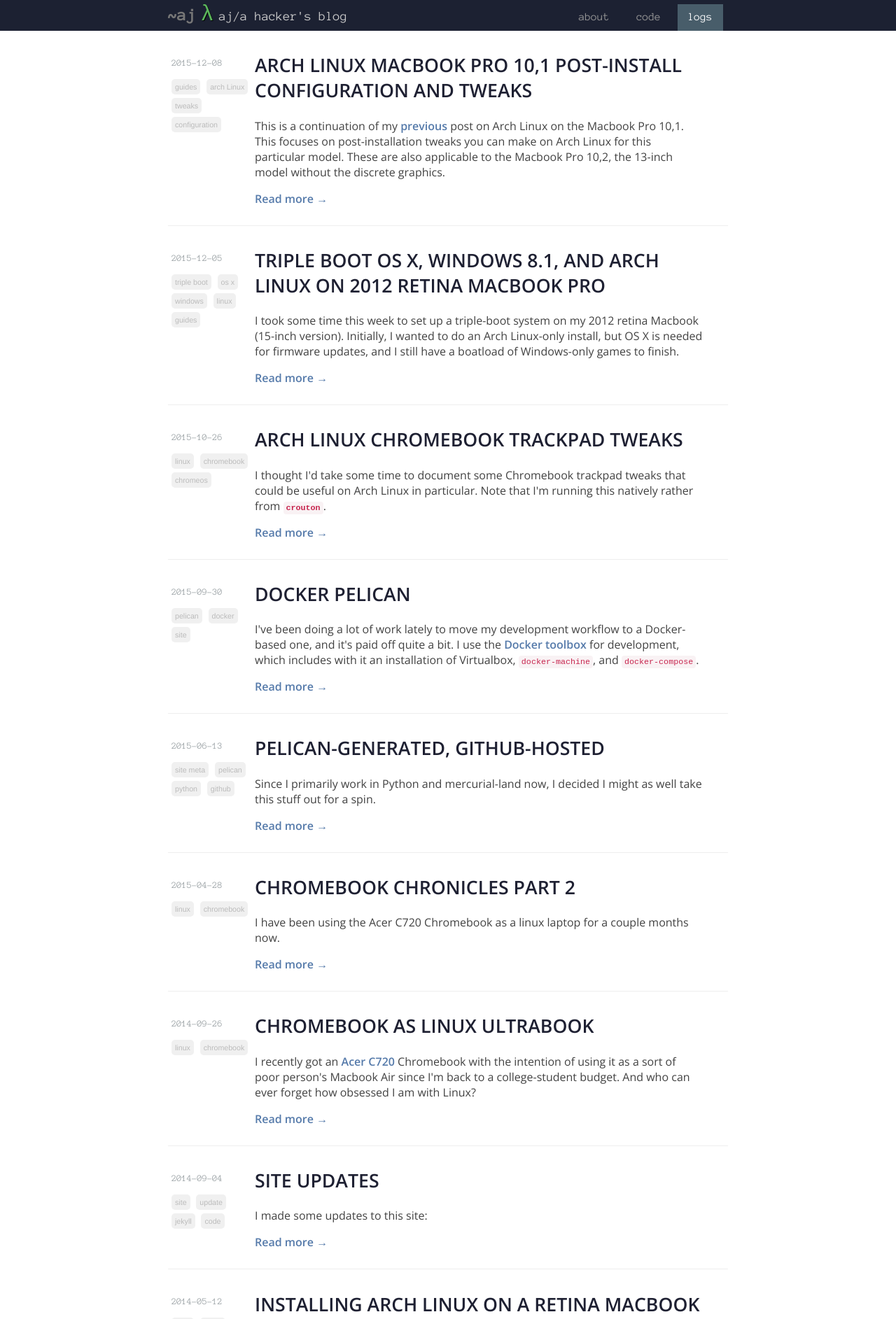
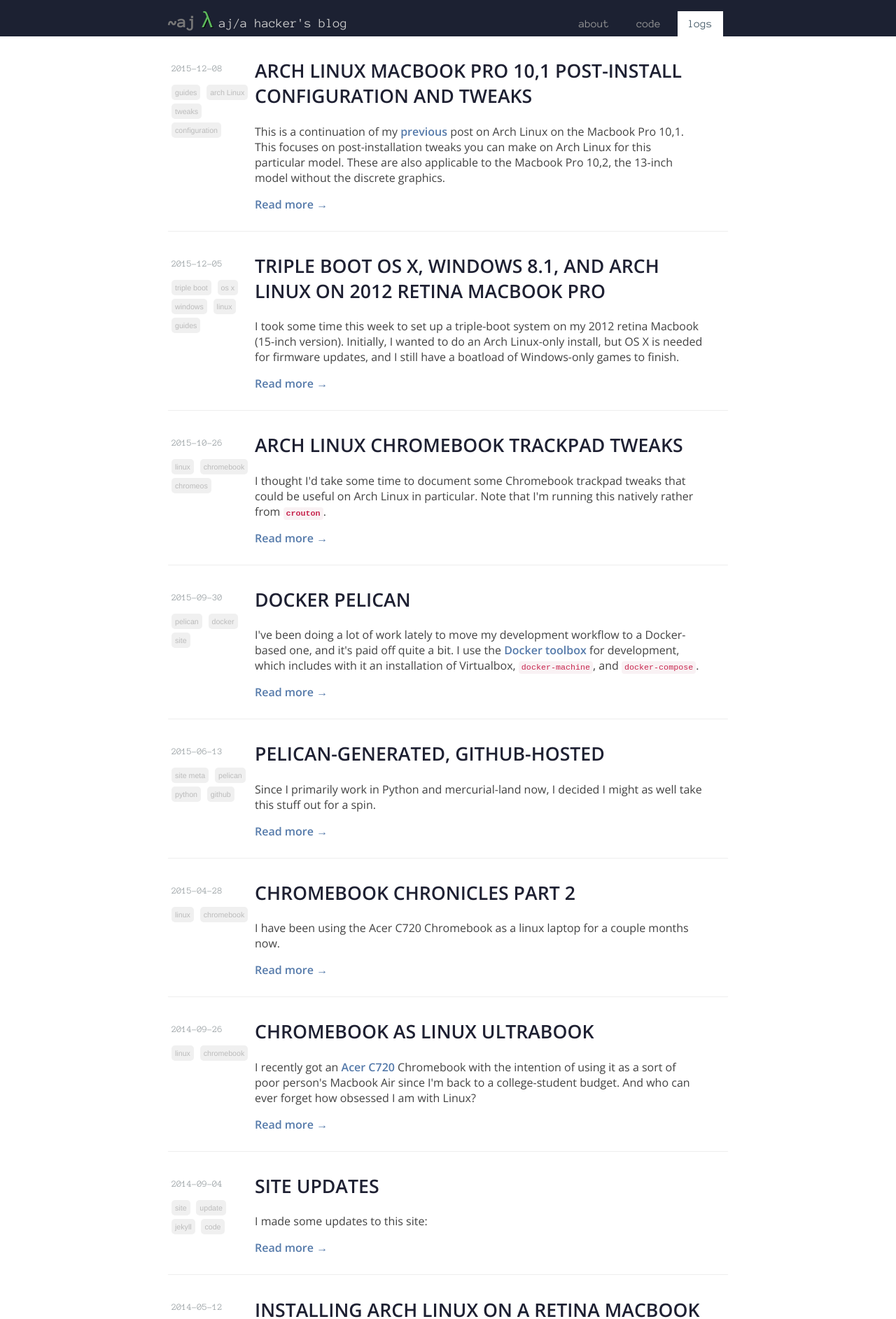
Before and after one commit to bitjockey42/astrohckr.github.io, a Jekyll site: the page built from index.md, in a window 1280 px wide. Shown: the top 1885 px of the page at 70% size. Built offline with Jekyll 4.4.1, drawn with Linux system fonts in a browser that asks for light colours; some web fonts are replaced.

Commit message:
Adjust the header

```diff
--- a/_includes/header.html
+++ b/_includes/header.html
@@ -1,6 +1,6 @@
 <header class="header">
   <div class="row center">
-    <div class="col-lg-1">
+    <div class="col-lg-1 site-title">
       <a class="header-site-link" href="{{ site.baseurl }}">
         <h1 class="header-site-title">~{{ site.title }}</h1>
         <span class="header-site-logo">&lambda;</span>
@@ -18,8 +18,7 @@
         {% endcase %}
       </p>
     </div>
-
-    <div class="col-lg-2">
+    <div class="col-lg-2 site-nav">
       {% include nav.html %}
     </div>
   </div>
--- a/assets/stylesheets/header.css
+++ b/assets/stylesheets/header.css
@@ -1,7 +1,9 @@
 .header {
     margin-top: 0;
+    padding-top: 10px;
     font-family: 'Anonymous Pro', sans-serif;
     background: #1c2132;
+    vertical-align: bottom;
 }
 
 .header-site-link {
--- a/assets/stylesheets/layout.css
+++ b/assets/stylesheets/layout.css
@@ -6,6 +6,7 @@
 .row {
     display: block;
     clear: both;
+    vertical-align: bottom;
 }
 
 .col-lg-1 {
--- a/assets/stylesheets/nav.css
+++ b/assets/stylesheets/nav.css
@@ -44,7 +44,6 @@
 }
 
 .nav-item-active {
-  background: #485d6a;
-	color: #fff;
-  border-bottom: solid #485d6a 2px;
+  color: #485d6a;
+	background: #fff;
 }
```
